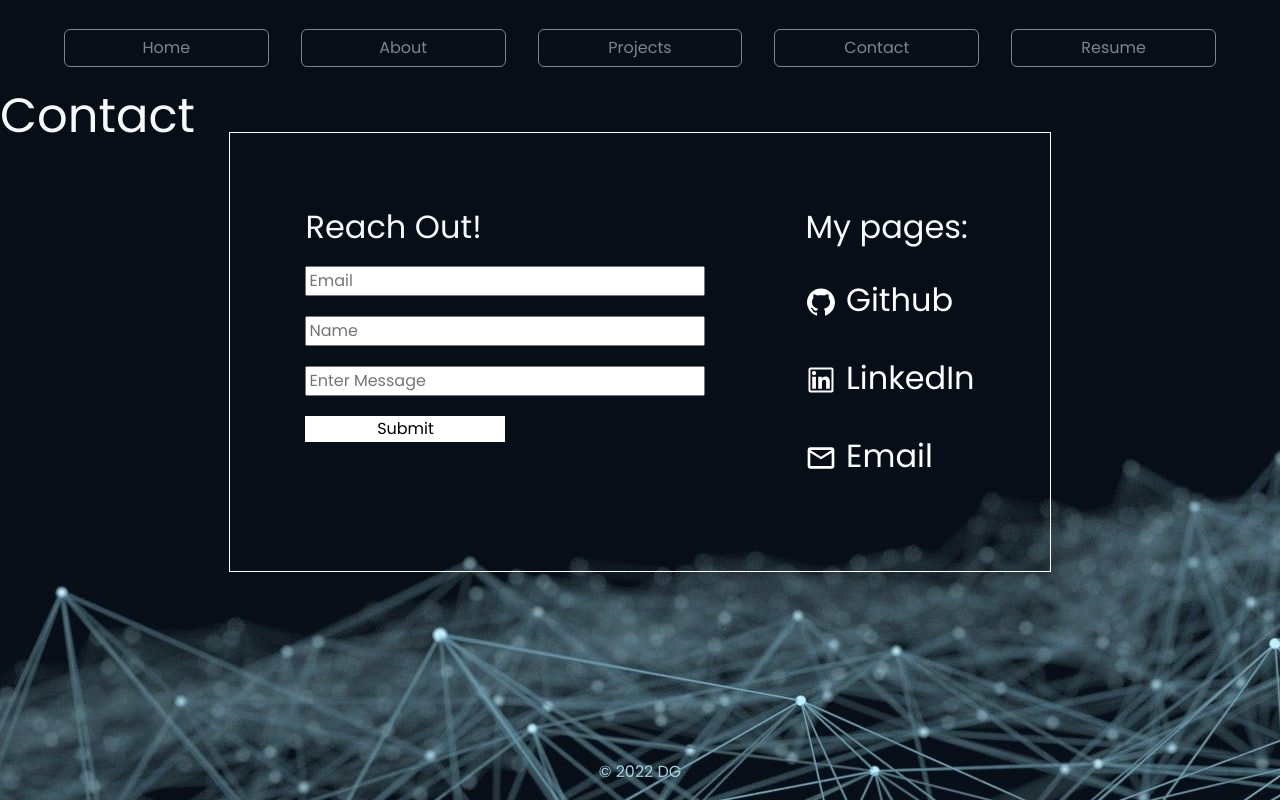
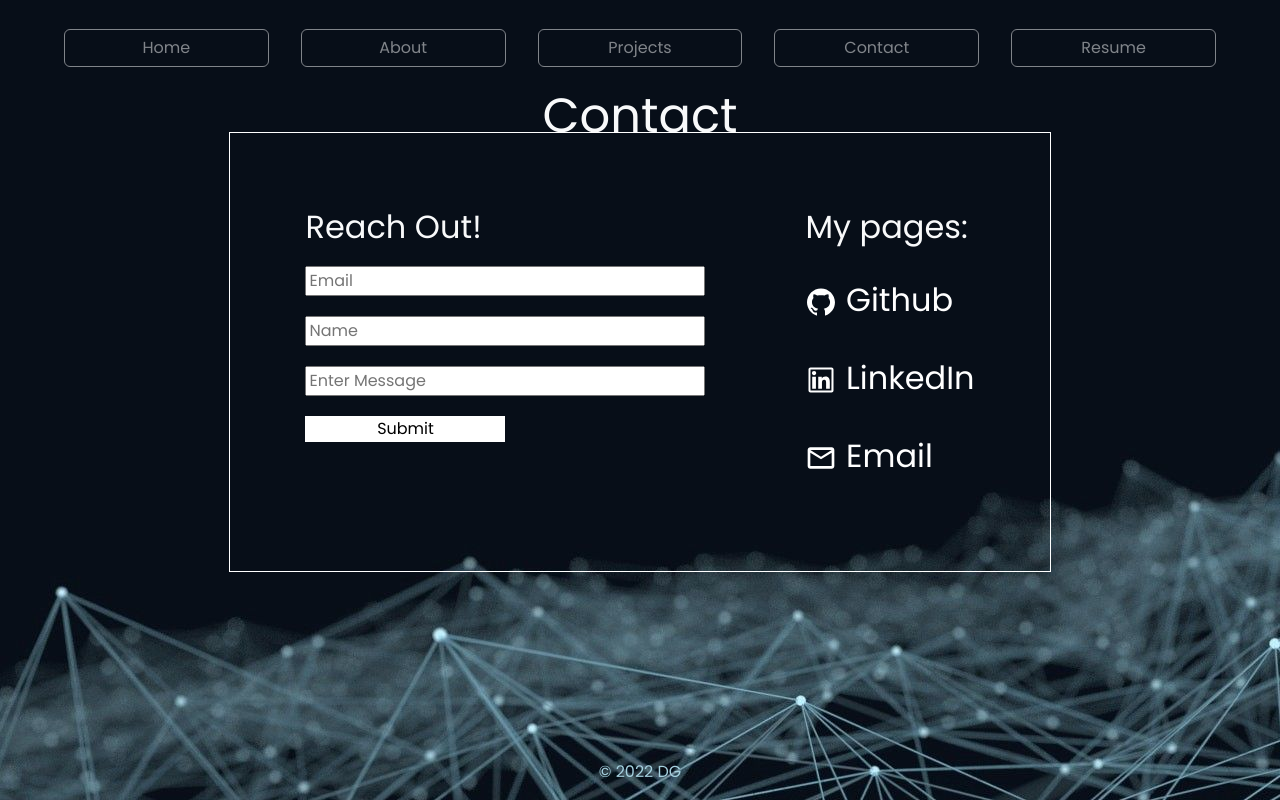
Before and after one commit to dylangriess/DG-Professional-Portfolio, a React (Create React App) app: page /Contact in a window 1280 px wide. Built offline with nearby package versions, Linux system fonts and the light colour scheme.

Commit message:
bug fixes

```diff
--- a/src/components/Pages/Contact/Contact.css
+++ b/src/components/Pages/Contact/Contact.css
@@ -10,6 +10,7 @@
 }
 .header {
   font-size: 3rem;
+  text-align: center;
 }
 
 .contactPage {
--- a/src/components/Pages/Contact/Contact.js
+++ b/src/components/Pages/Contact/Contact.js
@@ -7,7 +7,7 @@ function Contact() {
     <div className="fade-in-top">
       <div className="header">Contact</div>
       <div className="container">
-        <div class="row">
+        <div className="row">
           <div className="formBox col-12">
             <Form />
           </div>
```
